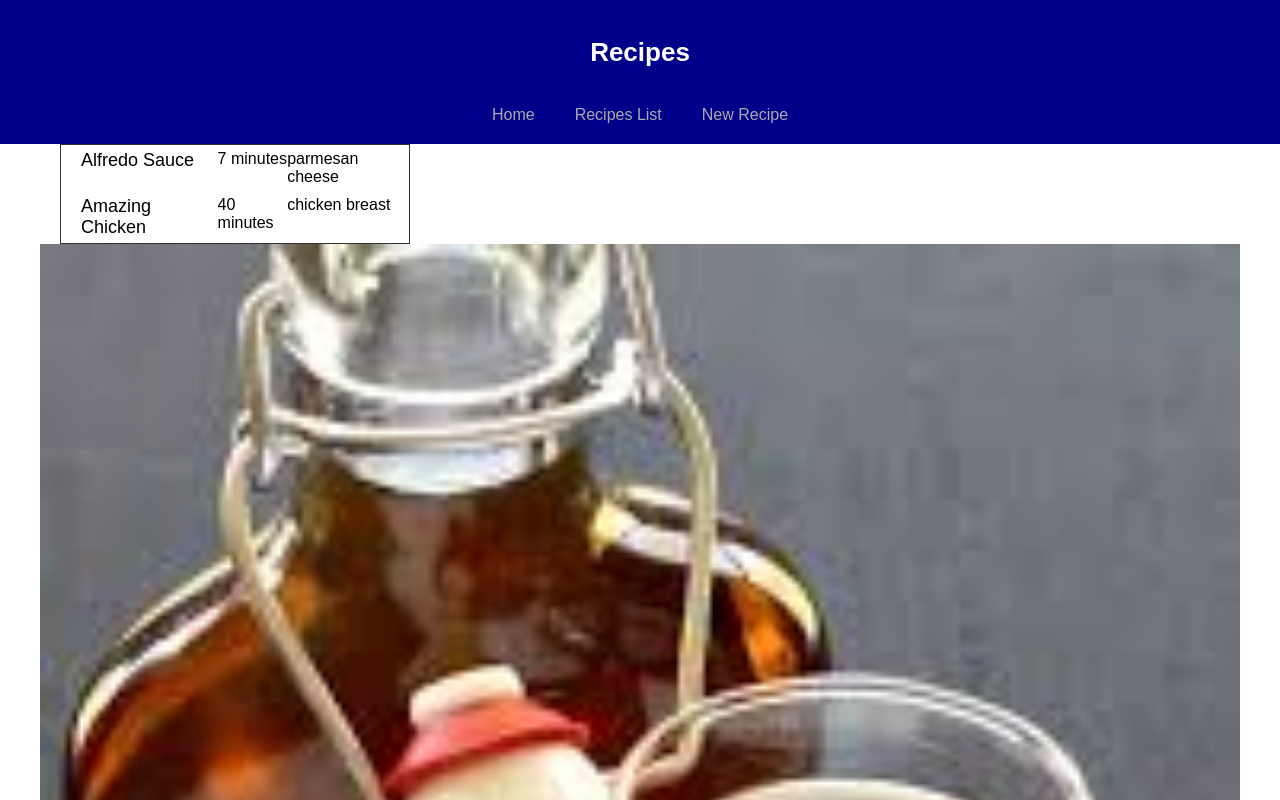
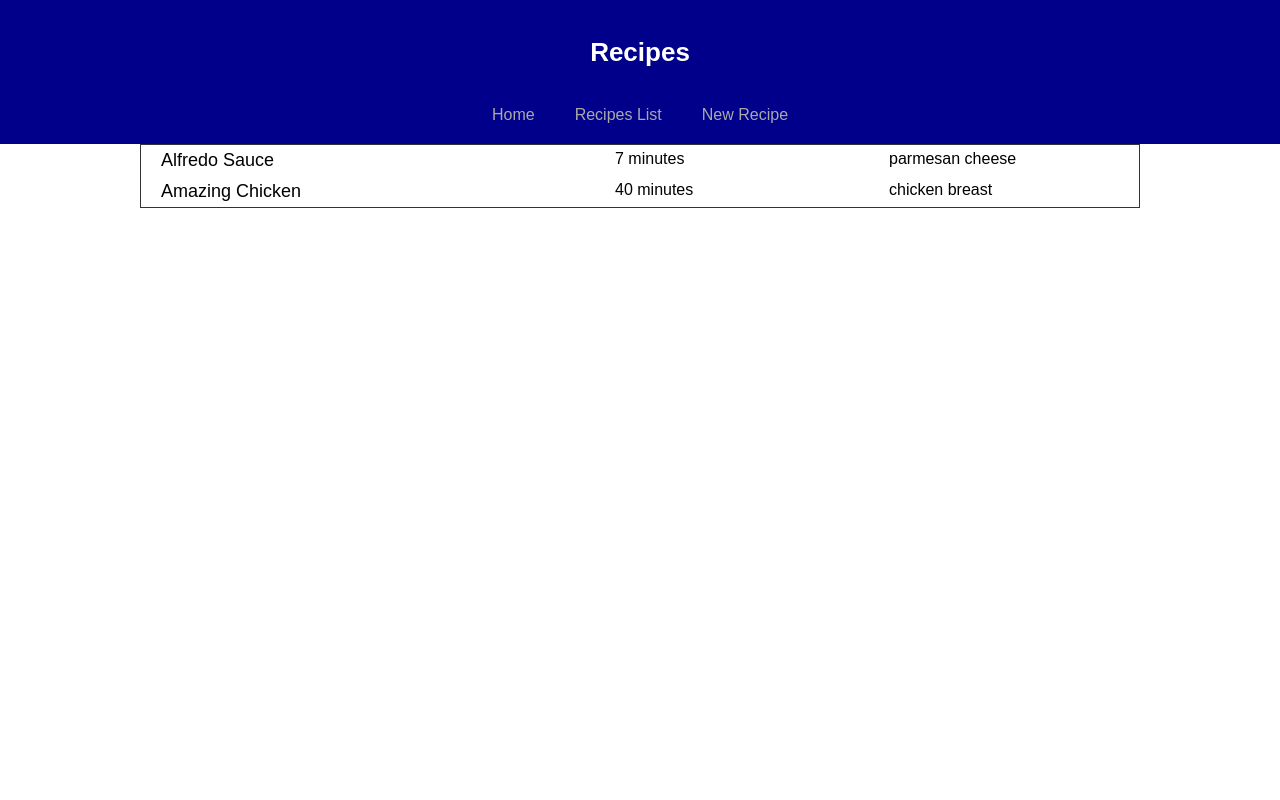
Before and after one commit to bytanyar/recipes, a React (Create React App) app: page /list in a window 1280 px wide. Shown: the top 800 px of the page. Built offline with nearby package versions, Linux system fonts and the light colour scheme.

Commit message:
TRR-008   minor tweeks/fixes

```diff
--- a/src/app.css
+++ b/src/app.css
@@ -14,7 +14,7 @@ h1 {
     color: white;
     font-size: 26px;
 }
-ul {
+.app-header ul {
     list-style: none;
     margin: 0 auto;
     max-width: 320px;
@@ -44,7 +44,7 @@ a:focus {
     .app-header ul li {
         margin: 20px;
     }
-    ul {
+    .app-header ul {
         max-width: 350px;
     }
 }
--- a/src/components/Parallax/Parallax.js
+++ b/src/components/Parallax/Parallax.js
@@ -4,6 +4,7 @@ import AlfredoImage from '../../images/alfredo-sauce.jpg';
 import AmarettoImage from '../../images/amaretto.jpeg';
 import ChickenImage from '../../images/amazing-chicken.png';
 import CornucopiaImage from '../../images/cornucopia.jpg';
+import LoremIpsumLogo from '../../images/lorem-ipsum-logo.png';
 
 import { ParallaxStyles } from './parallax.styled';
 
@@ -14,19 +15,24 @@ class Parallax extends Component {
     }
 
     render() {
-        const bgStyle = { backgroundImage: `url(${CornucopiaImage})`};
-        const bgStyleDrink = { backgroundImage: `url(${AmarettoImage})`};
+        const bgStyle = { backgroundImage: `url(${CornucopiaImage})` };
+        const bgStyleDrink = { backgroundImage: `url(${AmarettoImage})` };
         return (
             <ParallaxStyles className="parallax">
-                <img className="page-image" src={ChickenImage} alt="chicken"/>
+                <img className="page-image" src={ChickenImage} alt="chicken" />
                 <div style={bgStyleDrink} className="parallax-image">
-                    <h3>What&rsquo;s for Dinner?</h3>
+                    <div className="hover-text">
+                        <img src={LoremIpsumLogo} alt="fake logo" />
+                        <h3>What&rsquo;s for Dinner?</h3>
+                    </div>
                     <p>Gotta be something good!</p>
                 </div>
-                <img className="page-image" src={AlfredoImage} alt="sauce"/>
+                <img className="page-image" src={AlfredoImage} alt="sauce" />
+                <p className="food">Must be the food!</p>
                 <div style={bgStyle} className="parallax-image">
-                    <h3>Still hungry?</h3>
-                    <p>Must be the food!</p>
+                    <div className="hover-text">
+                        <h3>Still hungry?</h3>
+                    </div>
                 </div>
             </ParallaxStyles>
         );
--- a/src/components/Parallax/parallax.styled.js
+++ b/src/components/Parallax/parallax.styled.js
@@ -6,17 +6,24 @@ export const ParallaxStyles = styled.div`
         width: 100%;
     }
     .parallax-image {
-        height: 100vh;
+        height: 150vh;
 
         background-attachment: fixed;
         background-position: center;
         background-repeat: no-repeat;
         background-size: cover;
 
+        .hover-text {
+            margin-top: -75vh;
+
+            img {
+                max-width: 150px;
+            }
+        }
         h3 {
             color: white;
             font-size: 3rem;
-            margin-top: -50vh;
+            margin: 0;
             text-shadow: 2px 2px 0 #333;
         }
         p {
@@ -26,4 +33,10 @@ export const ParallaxStyles = styled.div`
             text-shadow: 2px 2px 0 #333;
         }
     }
+        .food {
+            color: white;
+            font-size: 2rem;
+            margin-top: 25vh;
+            text-shadow: 2px 2px 0 #333;
+        }
 `;
--- a/src/components/RecipesList/RecipesList.js
+++ b/src/components/RecipesList/RecipesList.js
@@ -2,7 +2,6 @@ import React, { Component } from 'react';
 
 import recipesData from '../../data/recipes.json';
 import RecipeModal from '../Modal/RecipeModal';
-import AmarettoImage from '../../images/amaretto.jpeg';
 
 import { RecipesContainerStyles } from './recipes-list.styled';
 
@@ -61,9 +60,6 @@ class RecipesList extends Component {
                 <ul className="recipes-list">
                     {listingNodes}
                 </ul>
-                <div className="background-fixed">
-                    <img src={AmarettoImage} alt="drink" />
-                </div>
             </RecipesContainerStyles>
         );
     }
--- a/src/components/RecipesList/recipes-list.styled.js
+++ b/src/components/RecipesList/recipes-list.styled.js
@@ -4,8 +4,8 @@ import styled from 'styled-components';
 export const RecipesContainerStyles = styled.div`
     height: 100vh;
     margin: -20px auto 0;
-    max-width: 1200px;
-    padding-top: 20px;
+    max-width: 1000px;
+    padding: 20px;
 
     * {
         box-sizing: border-box;
@@ -30,11 +30,13 @@ export const RecipesContainerStyles = styled.div`
     .recipes-list {
         background-color: rgba(255, 255, 255, 0.5);
         border: 1px solid #333;
-        margin: 20px;
+        margin: 20px auto;
         margin-block-end: 0;
         margin-block-start: 0;
+        max-width: 1000px;
         padding-inline-start: 0;
         position: relative;
+        width: 100%;
         z-index: 200;
     }
     .recipe {
```
Also changed, not shown: src/images/lorem-ipsum-logo.png (added), 23 other files (tests, documents, lock files or other folders).
